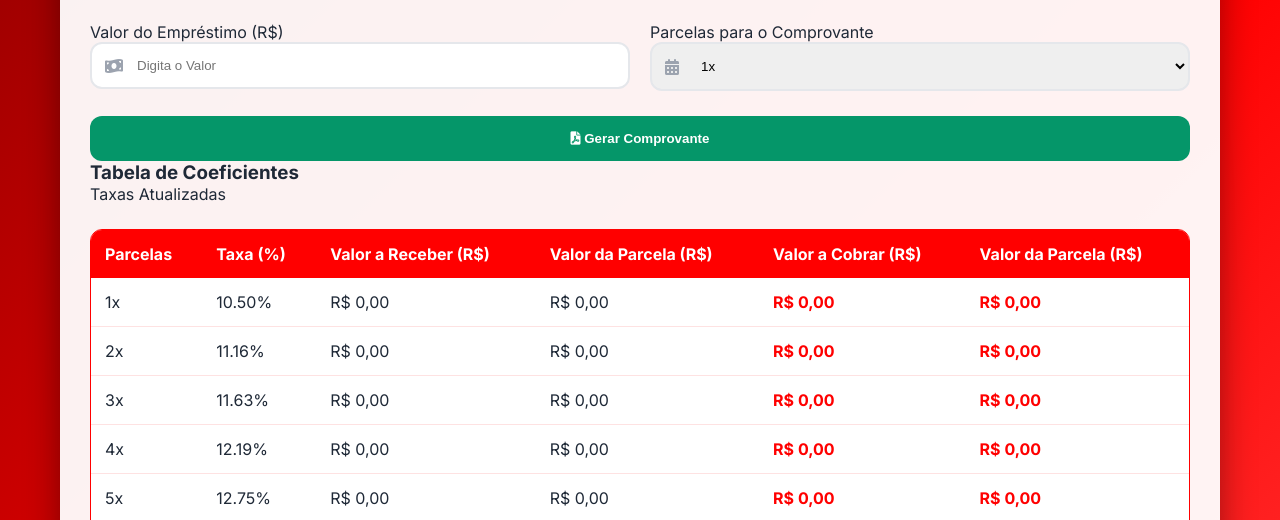
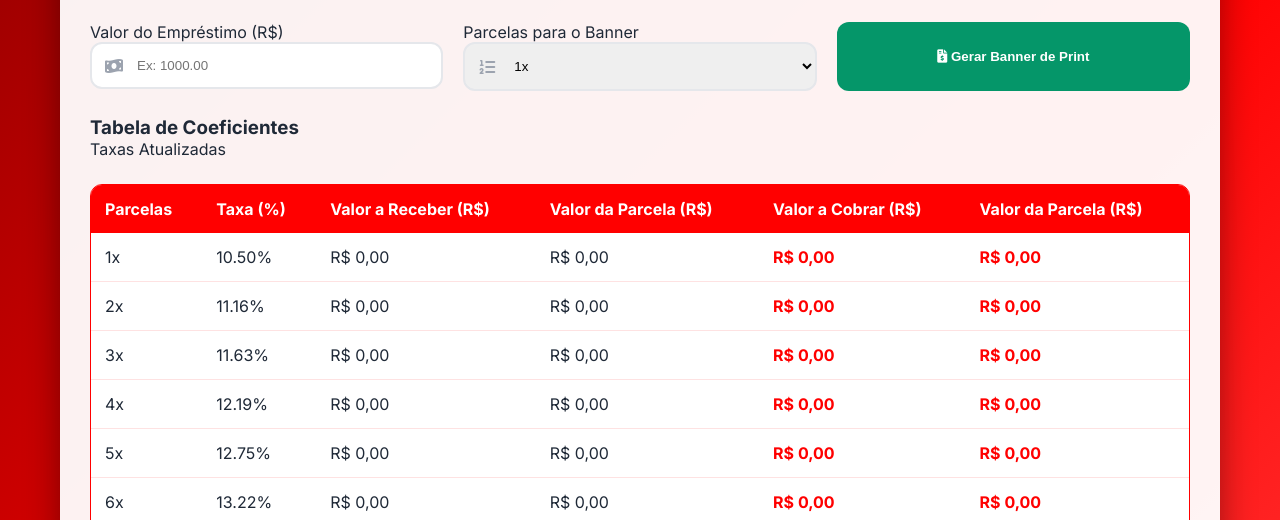
Before and after one commit to NovaEraEmpreendimentos/sm-dos-campos2, a plain HTML site: page index.html in a window 1280 px wide. Shown: the part 276-796 px from the top of the page. Drawn offline with nearby package versions, Linux system fonts and the light colour scheme.

Commit message:
index.html

```diff
--- a/index.html
+++ b/index.html
@@ -29,29 +29,23 @@
                         <label for="loanAmount">Valor do Empréstimo (R$)</label>
                         <div class="input-with-icon">
                             <i class="fas fa-money-bill-wave"></i>
-                            <input type="text" id="loanAmount" placeholder="Digita o Valor">
+                            <input type="number" id="loanAmount" placeholder="Ex: 1000.00" step="0.01">
                         </div>
                     </div>
-
                     <div class="input-group">
-                        <label for="installments">Parcelas para o Comprovante</label>
+                        <label for="installments">Parcelas para o Banner</label>
                         <div class="input-with-icon">
-                            <i class="fas fa-calendar-alt"></i>
-                            <select id="installments">
-                                </select>
+                            <i class="fas fa-list-ol"></i>
+                            <select id="installments"></select>
                         </div>
                     </div>
-                </div>
-
-                <div class="actions">
                     <button id="generatePrint" class="btn-success">
-                        <i class="fas fa-file-pdf"></i>
-                        Gerar Comprovante
+                        <i class="fas fa-file-invoice-dollar"></i> Gerar Banner de Print
                     </button>
                 </div>
 
-                <div id="result" class="result-area">
-                    <div class="table-header">
+                <div class="results-container">
+                    <div class="results-header">
                         <h3>Tabela de Coeficientes</h3>
                         <div class="badge">Taxas Atualizadas</div>
                     </div>
@@ -87,6 +81,7 @@
     </div>
 
     <script src="https://cdnjs.cloudflare.com/ajax/libs/jspdf/2.5.1/jspdf.umd.min.js"></script>
+    <script src="https://cdnjs.cloudflare.com/ajax/libs/html2canvas/1.4.1/html2canvas.min.js"></script>
     <script src="script.js"></script>
 </body>
 </html>
```
